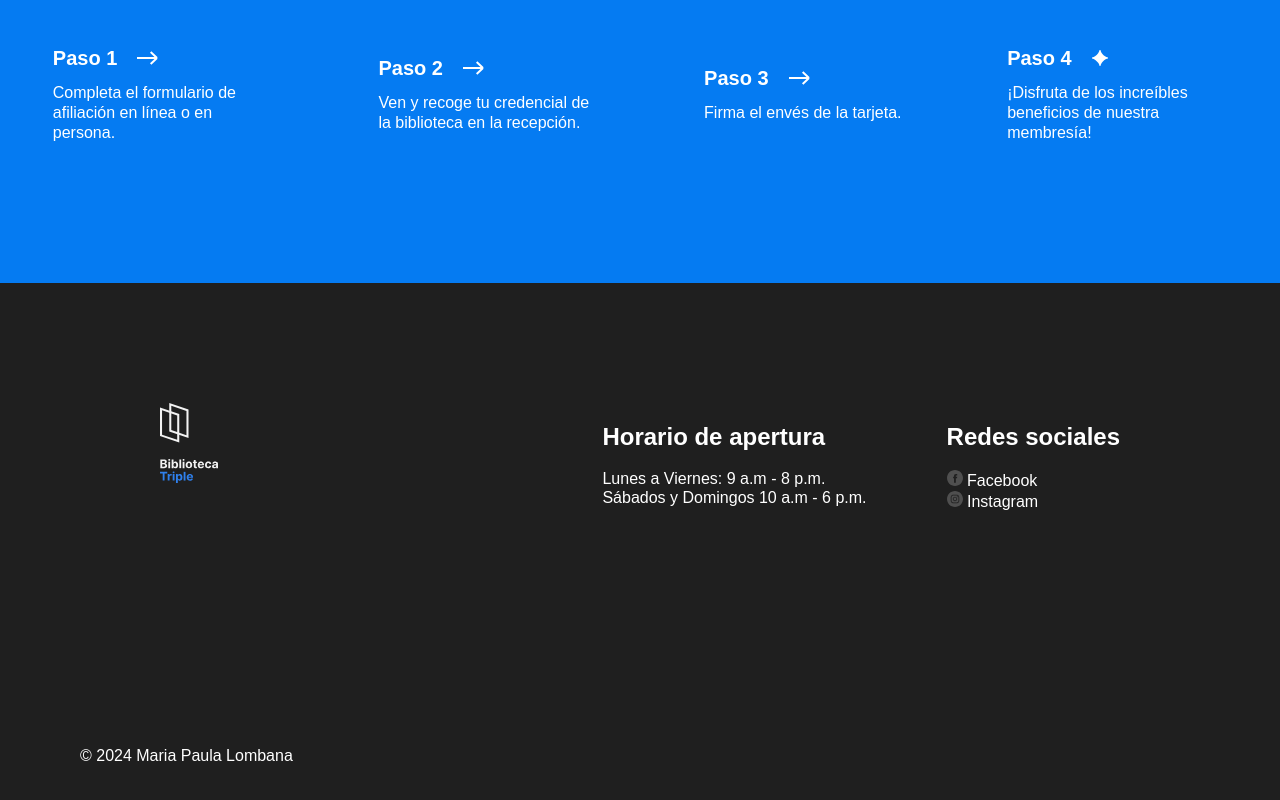
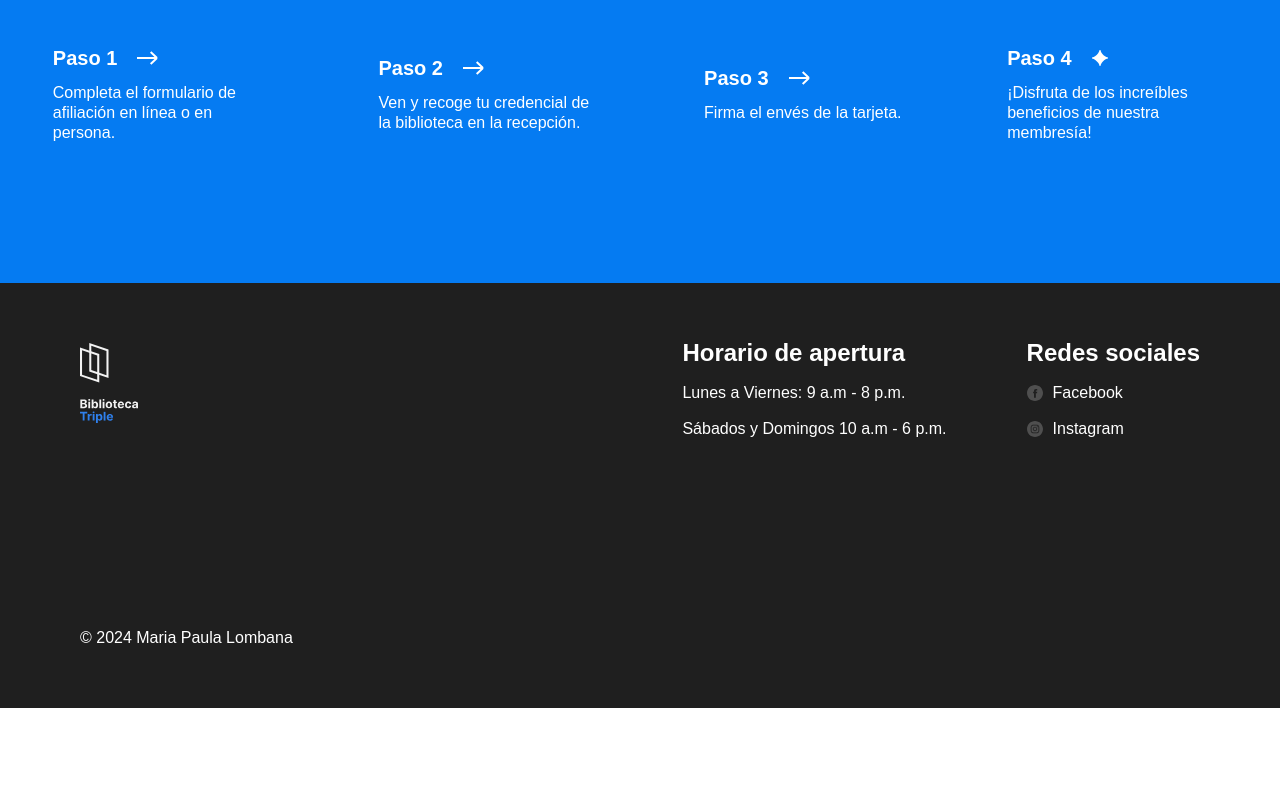
Before and after one commit to mapislomb/WEB_PROJECT_LIBRARY, a plain HTML site: page index.html in a window 1280 px wide. Shown: the part 3199-3999 px from the top of the page. After the commit the page ends 3907 px from the top, so only its background shows below. Drawn offline with Linux system fonts and the light colour scheme.

Commit message:
verificacion

```diff
--- a/index.html
+++ b/index.html
@@ -30,9 +30,7 @@
               <a class="nav__link" href="#events">Eventos</a>
             </li>
             <li>
-              <a class="nav__link" href="#Conviértete en miembro"
-                >Conviértete en miembro</a
-              >
+              <a class="nav__link" href="#members"> Conviértete en miembro</a>
             </li>
             <li>
               <a class="nav__link" href="#Contacto">Contacto</a>
@@ -226,7 +224,7 @@
             </div>
           </div>
         </section>
-        <section class="membership">
+        <section class="membership" id="members">
           <h2 class="membership__title">
             ¡Convertirse en miembro es muy fácil!
           </h2>
@@ -284,7 +282,6 @@
           </ul>
         </section>
       </main>
-    </div>
       <footer class="footer">
         <div class="footer__columns">
           <div class="footer__column">
@@ -296,19 +293,19 @@
           </div>
 
           <div class="footer__column footer__column_content_hours">
-          <h2 class="footer__column_heading">Horario de apertura</h2>
+            <h2 class="footer__column-heading">Horario de apertura</h2>
             <ul class="footer__list">
-            <li class="footer__list_item">Lunes a Viernes: 9 a.m - 8 p.m.</li>
-            <li class="footer__list_item">
+              <li class="footer__list-item">Lunes a Viernes: 9 a.m - 8 p.m.</li>
+              <li class="footer__list-item">
                 Sábados y Domingos 10 a.m - 6 p.m.
               </li>
             </ul>
           </div>
 
           <div class="footer__column footer__column_content_social">
-          <h2 class="footer__column_heading">Redes sociales</h2>
+            <h2 class="footer__column-heading">Redes sociales</h2>
             <ul class="footer__list">
-            <li class="footer__list_item">
+              <li class="footer__list-item">
                 <a class="footer__column-link">
                   <img
                     src="images/facebook_white.svg"
@@ -318,7 +315,7 @@
                   Facebook
                 </a>
               </li>
-            <li class="footer__list_item">
+              <li class="footer__list-item">
                 <a class="footer__column-link">
                   <img
                     src="images/instagram_white.svg"
@@ -333,5 +330,6 @@
         </div>
         <div class="footer__copyright">© 2024 Maria Paula Lombana</div>
       </footer>
+    </div>
   </body>
 </html>
--- a/styles/style.css
+++ b/styles/style.css
@@ -351,7 +351,6 @@
 .footer__columns {
   display: flex;
   list-style: none;
-  padding: 60px 80px;
 }
 
 .footer__column_content_hours {
@@ -377,6 +376,7 @@
 
 .footer__column-heading {
   margin: auto;
+  margin-bottom: 20px;
 }
 
 .footer__list {
@@ -384,27 +384,23 @@
   margin: 0;
 }
 
-.footer__list_item {
-  list-style-type: none;
-  top: 20px;
-  bottom: 16px;
-}
-
 .footer__list-item {
   display: flex;
-  list-style: none;
+  list-style-type: none;
+  margin-bottom: 16px;
 }
 
 .footer__column-link {
   color: white;
   text-decoration: none;
-  flex-direction: column-reverse;
+  display: flex;
+  align-items: center;
+  gap: 10px;
 }
 
 .footer__social-icon {
   height: 16px;
   width: 16px;
-  row-gap: 10px;
 }
 
 .footer__copyright {
```
Also changed, not shown: 1 other file. Lines whose indentation alone changed are shown as unchanged.
